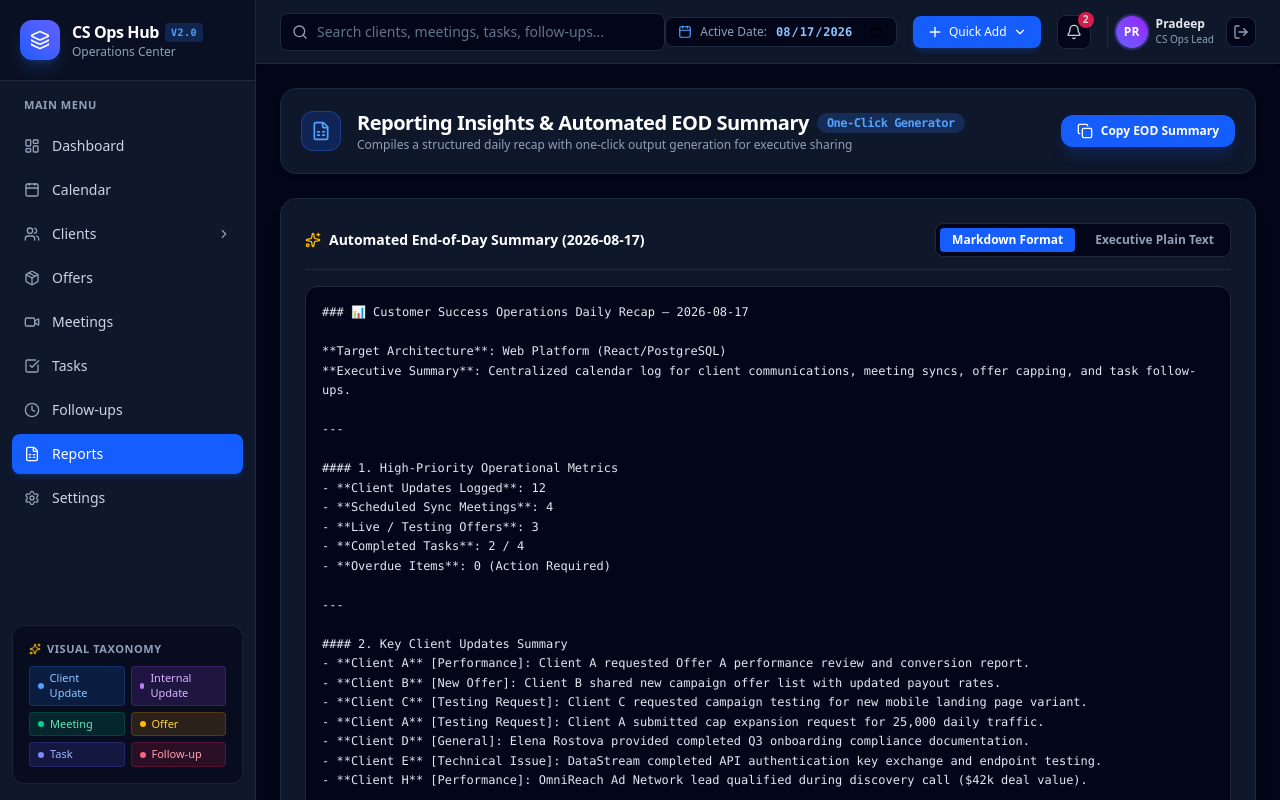
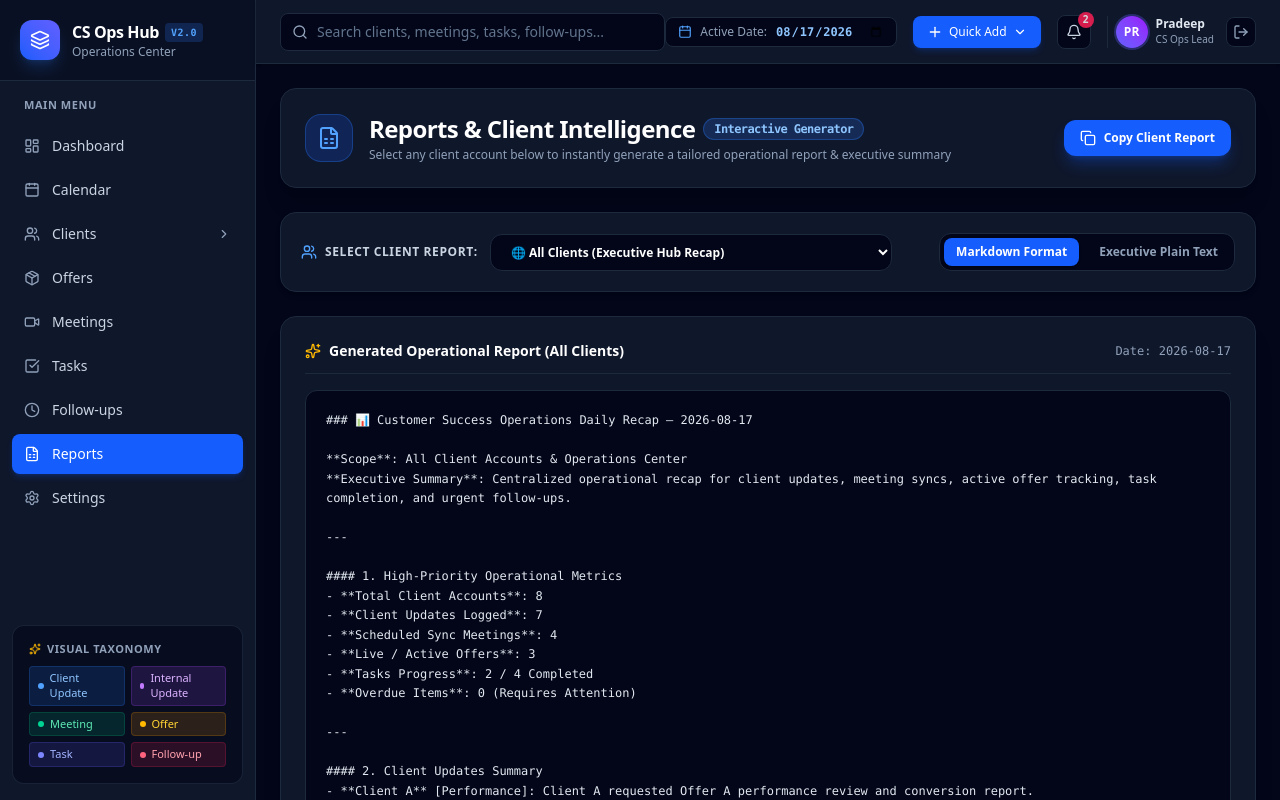
Before and after one commit to sravani00/Customer-Success-Operations-Hub, a Next.js app: page /reports in a window 1280 px wide. Shown: the top 800 px of the page. Built offline with nearby package versions, Linux system fonts and the light colour scheme.

Commit message:
feat: Add interactive Client Report Generator on Reports page

```diff
--- a/app/reports/page.tsx
+++ b/app/reports/page.tsx
@@ -6,127 +6,273 @@ import {
   Sparkles,
   Copy,
   Check,
-  TrendingUp,
+  Users,
+  Building,
+  Mail,
+  Phone,
+  CheckCircle2,
+  Calendar as CalendarIcon,
+  Video,
+  FileText,
+  Clock,
+  Package,
   Share2,
-  BarChart3,
-  CheckCircle2,
-  Calendar as CalendarIcon
+  Filter
 } from 'lucide-react';
 import { useAppStore } from '../../lib/store';
 
 export default function ReportsPage() {
   const { currentDate, clients, offers, updates, meetings, tasks, followUps } = useAppStore();
 
+  const [selectedClientId, setSelectedClientId] = useState<string>('all');
+  const [reportFormat, setReportFormat] = useState<'markdown' | 'executive'>('markdown');
   const [copied, setCopied] = useState(false);
-  const [reportFormat, setReportFormat] = useState<'markdown' | 'executive'>('markdown');
 
-  const overdueCount = followUps.filter((f) => f.status === 'Overdue').length;
-  const completedTasksCount = tasks.filter((t) => t.status === 'Completed').length;
+  // Selected Client object (or null if all)
+  const selectedClient = clients.find((c) => c.id === selectedClientId);
 
-  const markdownSummary = `### 📊 Customer Success Operations Daily Recap — ${currentDate}
+  // Filtered data for selected client
+  const clientUpdates = selectedClientId === 'all'
+    ? updates
+    : updates.filter((u) => u.clientId === selectedClientId);
 
-**Target Architecture**: Web Platform (React/PostgreSQL)
-**Executive Summary**: Centralized calendar log for client communications, meeting syncs, offer capping, and task follow-ups.
+  const clientMeetings = selectedClientId === 'all'
+    ? meetings
+    : meetings.filter((m) => m.clientId === selectedClientId);
+
+  const clientOffers = selectedClientId === 'all'
+    ? offers
+    : offers.filter((o) => o.clientId === selectedClientId);
+
+  const clientTasks = selectedClientId === 'all'
+    ? tasks
+    : tasks.filter((t) => t.clientId === selectedClientId);
+
+  const clientFollowUps = selectedClientId === 'all'
+    ? followUps
+    : followUps.filter((f) => f.clientId === selectedClientId);
+
+  const overdueCount = clientFollowUps.filter((f) => f.status === 'Overdue').length;
+  const completedTasksCount = clientTasks.filter((t) => t.status === 'Completed').length;
+
+  // Generate Markdown Summary Text
+  const generateMarkdownReport = () => {
+    if (selectedClientId === 'all') {
+      return `### 📊 Customer Success Operations Daily Recap — ${currentDate}
+
+**Scope**: All Client Accounts & Operations Center
+**Executive Summary**: Centralized operational recap for client updates, meeting syncs, active offer tracking, task completion, and urgent follow-ups.
 
 ---
 
 #### 1. High-Priority Operational Metrics
-- **Client Updates Logged**: ${updates.length + 5}
+- **Total Client Accounts**: ${clients.length}
+- **Client Updates Logged**: ${updates.length}
 - **Scheduled Sync Meetings**: ${meetings.length}
-- **Live / Testing Offers**: ${offers.length}
-- **Completed Tasks**: ${completedTasksCount} / ${tasks.length}
-- **Overdue Items**: ${overdueCount} (Action Required)
+- **Live / Active Offers**: ${offers.length}
+- **Tasks Progress**: ${completedTasksCount} / ${tasks.length} Completed
+- **Overdue Items**: ${overdueCount} (Requires Attention)
 
 ---
 
-#### 2. Key Client Updates Summary
-${updates.map((u) => `- **${u.clientName}** [${u.type}]: ${u.message}`).join('\n')}
+#### 2. Client Updates Summary
+${updates.length > 0
+  ? updates.map((u) => `- **${u.clientName}** [${u.type}]: ${u.message}`).join('\n')
+  : '- No updates logged.'}
 
 ---
 
-#### 3. Active Offer Performance & Testing
-${offers.map((o) => `- **${o.offerName}** (${o.clientName}): ${o.status} | Cap: ${o.volume.toLocaleString()} | Rev: $${o.revenue.toLocaleString()} | EPC: $${o.epc.toFixed(2)}`).join('\n')}
+#### 3. Scheduled Meetings
+${meetings.length > 0
+  ? meetings.map((m) => `- **${m.title}** (${m.clientName}) | Time: ${new Date(m.startTime).toLocaleTimeString([], { hour: '2-digit', minute: '2-digit' })}`).join('\n')
+  : '- No meetings scheduled.'}
 
 ---
 
-#### 4. Action Items & Urgent Follow-ups
-${followUps.map((f) => `- [${f.status === 'Completed' ? 'X' : ' '}] **${f.title}** (${f.clientName}) - Owner: ${f.assignedTo} [Status: ${f.status}]`).join('\n')}
+#### 4. Action Items & Follow-ups
+${followUps.length > 0
+  ? followUps.map((f) => `- [${f.status === 'Completed' ? 'X' : ' '}] **${f.title}** (${f.clientName}) - Owner: ${f.assignedTo} [Status: ${f.status}]`).join('\n')
+  : '- No follow-ups pending.'}
 
 ---
-*Generated via CS Operations Hub v2.0*`;
+*Generated via Customer Success Operations Hub v2.0*`;
+    }
 
-  const executiveSummary = `CUSTOMER SUCCESS OPERATIONS RECAP (${currentDate})
-==================================================
+    const c = selectedClient!;
+    return `### 🏢 Client Performance & Operations Report: ${c.name} (${c.company})
+
+**Active Date**: ${currentDate}
+**Sub-Module Category**: ${c.subModule}
+**Industry**: ${c.industry}
+**Account Status**: ${c.status}
+**Primary Contact**: ${c.primaryContact.name} (${c.primaryContact.role} | ${c.primaryContact.email} | ${c.primaryContact.phone})
+
+---
+
+#### 1. Client Metrics Overview
+- **Category Focus / Traffic Volume**: ${c.metricsSummary || 'Standard Account'}
+- **Client Updates Logged**: ${clientUpdates.length}
+- **Meetings Scheduled**: ${clientMeetings.length}
+- **Offers / Campaigns Monitored**: ${clientOffers.length}
+- **Tasks Assigned**: ${completedTasksCount} / ${clientTasks.length} Completed
+- **Overdue Follow-ups**: ${overdueCount}
+
+---
+
+#### 2. Client Updates Log
+${clientUpdates.length > 0
+  ? clientUpdates.map((u) => `- [${u.type}] ${u.message} (${new Date(u.timestamp).toLocaleTimeString([], { hour: '2-digit', minute: '2-digit' })})`).join('\n')
+  : '- No client updates recorded.'}
+
+---
+
+#### 3. Scheduled Sync Meetings
+${clientMeetings.length > 0
+  ? clientMeetings.map((m) => `- **${m.title}** | Time: ${new Date(m.startTime).toLocaleTimeString([], { hour: '2-digit', minute: '2-digit' })} | Link: ${m.meetLink || 'N/A'}`).join('\n')
+  : '- No meetings scheduled.'}
+
+---
+
+#### 4. Active Offers & Campaigns
+${clientOffers.length > 0
+  ? clientOffers.map((o) => `- **${o.offerName}** (${o.offerCode}) | Status: ${o.status} | Volume: ${o.volume.toLocaleString()} | Revenue: $${o.revenue.toLocaleString()} | EPC: $${o.epc.toFixed(2)}`).join('\n')
+  : '- No linked offers recorded.'}
+
+---
+
+#### 5. Pending Action Items & Follow-ups
+${clientFollowUps.length > 0
+  ? clientFollowUps.map((f) => `- [${f.status === 'Completed' ? 'X' : ' '}] **${f.title}** - Due: ${f.dueDate} [Owner: ${f.assignedTo}]`).join('\n')
+  : '- No pending action items.'}
+
+---
+*Report Generated for ${c.company} via CS Operations Hub v2.0*`;
+  };
+
+  // Generate Executive Plain Text
+  const generateExecutiveReport = () => {
+    if (selectedClientId === 'all') {
+      return `CUSTOMER SUCCESS OPERATIONS EXECUTIVE RECAP (${currentDate})
+====================================================================
+SCOPE: All Client Accounts & Operations
+
 METRICS AT A GLANCE:
-- Total Client Updates: ${updates.length + 5}
-- Meetings Conducted: ${meetings.length}
-- Active Offers Monitored: ${offers.length}
+- Total Accounts: ${clients.length}
+- Total Updates: ${updates.length}
+- Meetings Conducted/Scheduled: ${meetings.length}
+- Active Offers: ${offers.length}
 - Overdue Follow-ups: ${overdueCount}
 
-CLIENT HIGHLIGHTS:
-* Client A: Performance review requested on Offer A (25,000 test cap deployed)
-* Client B: Shared Q3 offer portfolio with refreshed email creative sets
-* Client C: High conversion EPC verified on Offer C ($0.31 EPC)
+OPERATIONAL HIGHLIGHTS:
+${updates.slice(0, 5).map((u) => `* ${u.clientName}: ${u.message}`).join('\n')}
 
-URGENT FOLLOW-UPS REMAINING:
-${followUps.filter(f => f.status !== 'Completed').map(f => `* ${f.title} (${f.clientName}) - Due: ${f.dueDate}`).join('\n')}
+UPCOMING MEETINGS:
+${meetings.map((m) => `* ${m.title} (${m.clientName})`).join('\n')}
 `;
+    }
 
-  const activeText = reportFormat === 'markdown' ? markdownSummary : executiveSummary;
+    const c = selectedClient!;
+    return `CLIENT OPERATIONS REPORT: ${c.name} - ${c.company} (${currentDate})
+====================================================================
+ACCOUNT DETAILS:
+- Category: ${c.subModule}
+- Industry: ${c.industry}
+- Primary Contact: ${c.primaryContact.name} (${c.primaryContact.email})
+- Status: ${c.status}
+- Summary Metrics: ${c.metricsSummary || 'N/A'}
+
+RECENT LOGS & UPDATES:
+${clientUpdates.length > 0 ? clientUpdates.map((u) => `* ${u.message}`).join('\n') : '* No recent updates logged.'}
+
+SCHEDULED MEETINGS:
+${clientMeetings.length > 0 ? clientMeetings.map((m) => `* ${m.title} at ${new Date(m.startTime).toLocaleTimeString([], { hour: '2-digit', minute: '2-digit' })}`).join('\n') : '* No upcoming meetings.'}
+
+ACTIVE CAMPAIGNS & OFFERS:
+${clientOffers.length > 0 ? clientOffers.map((o) => `* ${o.offerName}: ${o.status} ($${o.revenue} revenue, $${o.epc} EPC)`).join('\n') : '* No active campaigns.'}
+
+ACTION ITEMS:
+${clientFollowUps.length > 0 ? clientFollowUps.map((f) => `* [${f.status}] ${f.title} (Owner: ${f.assignedTo})`).join('\n') : '* No pending action items.'}
+`;
+  };
+
+  const reportContent = reportFormat === 'markdown' ? generateMarkdownReport() : generateExecutiveReport();
 
   const handleCopy = () => {
-    navigator.clipboard.writeText(activeText);
+    navigator.clipboard.writeText(reportContent);
     setCopied(true);
     setTimeout(() => setCopied(false), 2000);
   };
 
   return (
     <div className="space-y-6 max-w-7xl mx-auto animate-in fade-in duration-300">
-      {/* Header */}
-      <div className="flex flex-col md:flex-row md:items-center justify-between gap-4 bg-slate-900 p-5 rounded-2xl border border-slate-800 shadow-md">
+      {/* Header Controls */}
+      <div className="flex flex-col md:flex-row md:items-center justify-between gap-4 bg-slate-900 p-6 rounded-2xl border border-slate-800 shadow-xl">
         <div className="flex items-center space-x-4">
-          <div className="w-10 h-10 rounded-xl bg-blue-600/20 border border-blue-500/30 flex items-center justify-center text-blue-400">
-            <FileSpreadsheet className="w-5 h-5" />
+          <div className="w-12 h-12 rounded-2xl bg-blue-600/20 border border-blue-500/30 flex items-center justify-center text-blue-400">
+            <FileSpreadsheet className="w-6 h-6" />
           </div>
           <div>
-            <h1 className="text-xl font-bold text-white tracking-tight flex items-center gap-2">
-              Reporting Insights & Automated EOD Summary
-              <span className="text-xs px-2.5 py-0.5 rounded-full bg-blue-500/20 text-blue-400 font-mono">One-Click Generator</span>
+            <h1 className="text-2xl font-bold text-white tracking-tight flex items-center gap-2">
+              Reports & Client Intelligence
+              <span className="text-xs px-2.5 py-0.5 rounded-full bg-blue-500/20 text-blue-300 border border-blue-500/30 font-mono">
+                Interactive Generator
+              </span>
             </h1>
-            <p className="text-xs text-slate-400">Compiles a structured daily recap with one-click output generation for executive sharing</p>
+            <p className="text-xs text-slate-400 mt-0.5">
+              Select any client account below to instantly generate a tailored operational report & executive summary
+            </p>
           </div>
         </div>
 
         <button
           onClick={handleCopy}
-          className="px-4 py-2 rounded-xl bg-blue-600 hover:bg-blue-500 text-white text-xs font-bold flex items-center space-x-2 shadow-lg shadow-blue-600/20"
+          className="px-4 py-2.5 rounded-xl bg-blue-600 hover:bg-blue-500 text-white font-semibold text-xs flex items-center space-x-2 shadow-lg shadow-blue-600/30 transition-all self-start md:self-auto"
         >
           {copied ? <Check className="w-4 h-4 text-emerald-400" /> : <Copy className="w-4 h-4" />}
-          <span>{copied ? 'Recap Copied to Clipboard!' : 'Copy EOD Summary'}</span>
+          <span>{copied ? 'Report Copied to Clipboard!' : 'Copy Client Report'}</span>
         </button>
       </div>
 
-      {/* Summary Output Box */}
-      <div className="bg-slate-900 border border-slate-800 rounded-2xl p-6 shadow-xl space-y-4">
-        <div className="flex items-center justify-between border-b border-slate-800 pb-3">
-          <div className="flex items-center space-x-2">
-            <Sparkles className="w-4 h-4 text-amber-400" />
-            <h2 className="font-bold text-sm text-white">Automated End-of-Day Summary ({currentDate})</h2>
+      {/* Client Selection Bar & Format Switcher */}
+      <div className="flex flex-col md:flex-row md:items-center justify-between gap-4 bg-slate-900 p-5 rounded-2xl border border-slate-800 shadow-md">
+
+        {/* Client Selector Dropdown */}
+        <div className="flex items-center space-x-3 w-full md:w-auto">
+          <div className="flex items-center space-x-2 text-xs font-semibold text-slate-300 uppercase tracking-wider shrink-0">
+            <Users className="w-4 h-4 text-blue-400" />
+            <span>Select Client Report:</span>
           </div>
 
-          <div className="flex items-center space-x-2 bg-slate-950 p-1 rounded-lg border border-slate-800 text-xs">
+          <select
+            value={selectedClientId}
+            onChange={(e) => setSelectedClientId(e.target.value)}
+            className="bg-slate-950 border border-slate-800 rounded-xl px-4 py-2 text-xs font-semibold text-white focus:outline-none focus:border-blue-500 cursor-pointer min-w-[240px]"
+          >
+            <option value="all">🌐 All Clients (Executive Hub Recap)</option>
+            <optgroup label="Client Accounts Directory">
+              {clients.map((c) => (
+                <option key={c.id} value={c.id}>
+                  🏢 {c.name} — {c.company} ({c.subModule})
+                </option>
+              ))}
+            </optgroup>
+          </select>
+        </div>
+
+        {/* Format Selector */}
+        <div className="flex items-center space-x-2 bg-slate-950 p-1 rounded-xl border border-slate-800 text-xs shrink-0 self-start md:self-auto">
           <button
             onClick={() => setReportFormat('markdown')}
-              className={`px-3 py-1 rounded font-semibold transition-all ${
-                reportFormat === 'markdown' ? 'bg-blue-600 text-white' : 'text-slate-400 hover:text-white'
+            className={`px-3 py-1.5 rounded-lg font-semibold transition-all ${
+              reportFormat === 'markdown' ? 'bg-blue-600 text-white shadow-sm' : 'text-slate-400 hover:text-white'
             }`}
           >
             Markdown Format
           </button>
           <button
             onClick={() => setReportFormat('executive')}
-              className={`px-3 py-1 rounded font-semibold transition-all ${
-                reportFormat === 'executive' ? 'bg-blue-600 text-white' : 'text-slate-400 hover:text-white'
+            className={`px-3 py-1.5 rounded-lg font-semibold transition-all ${
+              reportFormat === 'executive' ? 'bg-blue-600 text-white shadow-sm' : 'text-slate-400 hover:text-white'
             }`}
           >
             Executive Plain Text
@@ -134,9 +280,76 @@ ${followUps.filter(f => f.status !== 'Completed').map(f => `* ${f.title} (${f.cl
         </div>
       </div>
 
-        {/* Text Container */}
-        <pre className="p-4 bg-slate-950 rounded-xl border border-slate-800 font-mono text-xs text-slate-200 whitespace-pre-wrap leading-relaxed overflow-x-auto selection:bg-blue-600">
-          {activeText}
+      {/* Selected Client Overview Card (Shown if specific client selected) */}
+      {selectedClient && (
+        <div className="bg-slate-900 border border-slate-800 rounded-2xl p-6 shadow-xl space-y-4 animate-in fade-in duration-200">
+          <div className="flex flex-col md:flex-row md:items-center justify-between gap-3 border-b border-slate-800 pb-4">
+            <div className="flex items-center space-x-3">
+              <div className="w-12 h-12 rounded-2xl bg-gradient-to-tr from-blue-600 to-indigo-600 text-white font-bold flex items-center justify-center text-base shadow-md">
+                {selectedClient.name.replace('Client ', '')}
+              </div>
+              <div>
+                <h2 className="text-lg font-bold text-white flex items-center gap-2">
+                  {selectedClient.name} — {selectedClient.company}
+                  <span className="text-xs px-2.5 py-0.5 rounded-full bg-blue-500/20 text-blue-300 border border-blue-500/30 font-mono">
+                    {selectedClient.subModule}
+                  </span>
+                </h2>
+                <p className="text-xs text-slate-400 flex items-center gap-2 mt-0.5">
+                  <span>Industry: {selectedClient.industry}</span>
+                  <span>•</span>
+                  <span>Status: <strong className="text-emerald-400">{selectedClient.status}</strong></span>
+                </p>
+              </div>
+            </div>
+
+            <div className="text-xs bg-slate-950 p-3 rounded-xl border border-slate-800/80 space-y-1">
+              <span className="text-slate-400 block font-semibold text-[10px] uppercase tracking-wider">Primary Contact:</span>
+              <div className="text-white font-semibold">{selectedClient.primaryContact.name} ({selectedClient.primaryContact.role})</div>
+              <div className="text-slate-400 text-[11px] flex items-center gap-3">
+                <span>✉️ {selectedClient.primaryContact.email}</span>
+                <span>📞 {selectedClient.primaryContact.phone}</span>
+              </div>
+            </div>
+          </div>
+
+          {/* Quick Metrics Bar */}
+          <div className="grid grid-cols-2 sm:grid-cols-4 gap-3 text-xs">
+            <div className="p-3 bg-slate-950/60 rounded-xl border border-slate-800 flex items-center justify-between">
+              <span className="text-slate-400">Updates Logged:</span>
+              <span className="font-bold text-blue-400 font-mono text-sm">{clientUpdates.length}</span>
+            </div>
+            <div className="p-3 bg-slate-950/60 rounded-xl border border-slate-800 flex items-center justify-between">
+              <span className="text-slate-400">Meetings:</span>
+              <span className="font-bold text-emerald-400 font-mono text-sm">{clientMeetings.length}</span>
+            </div>
+            <div className="p-3 bg-slate-950/60 rounded-xl border border-slate-800 flex items-center justify-between">
+              <span className="text-slate-400">Active Offers:</span>
+              <span className="font-bold text-amber-400 font-mono text-sm">{clientOffers.length}</span>
+            </div>
+            <div className="p-3 bg-slate-950/60 rounded-xl border border-slate-800 flex items-center justify-between">
+              <span className="text-slate-400">Tasks Completed:</span>
+              <span className="font-bold text-indigo-400 font-mono text-sm">{completedTasksCount} / {clientTasks.length}</span>
+            </div>
+          </div>
+        </div>
+      )}
+
+      {/* Generated Report Output Box */}
+      <div className="bg-slate-900 border border-slate-800 rounded-2xl p-6 shadow-xl space-y-4">
+        <div className="flex items-center justify-between border-b border-slate-800 pb-3">
+          <div className="flex items-center space-x-2">
+            <Sparkles className="w-4 h-4 text-amber-400" />
+            <h2 className="font-bold text-sm text-white">
+              Generated Operational Report {selectedClient ? `for ${selectedClient.name} (${selectedClient.company})` : `(All Clients)`}
+            </h2>
+          </div>
+          <span className="text-xs font-mono text-slate-400">Date: {currentDate}</span>
+        </div>
+
+        {/* Text Code Container */}
+        <pre className="p-5 bg-slate-950 rounded-xl border border-slate-800 font-mono text-xs text-slate-200 whitespace-pre-wrap leading-relaxed overflow-x-auto selection:bg-blue-600">
+          {reportContent}
         </pre>
       </div>
     </div>
```
Lines whose indentation alone changed are shown as unchanged.
